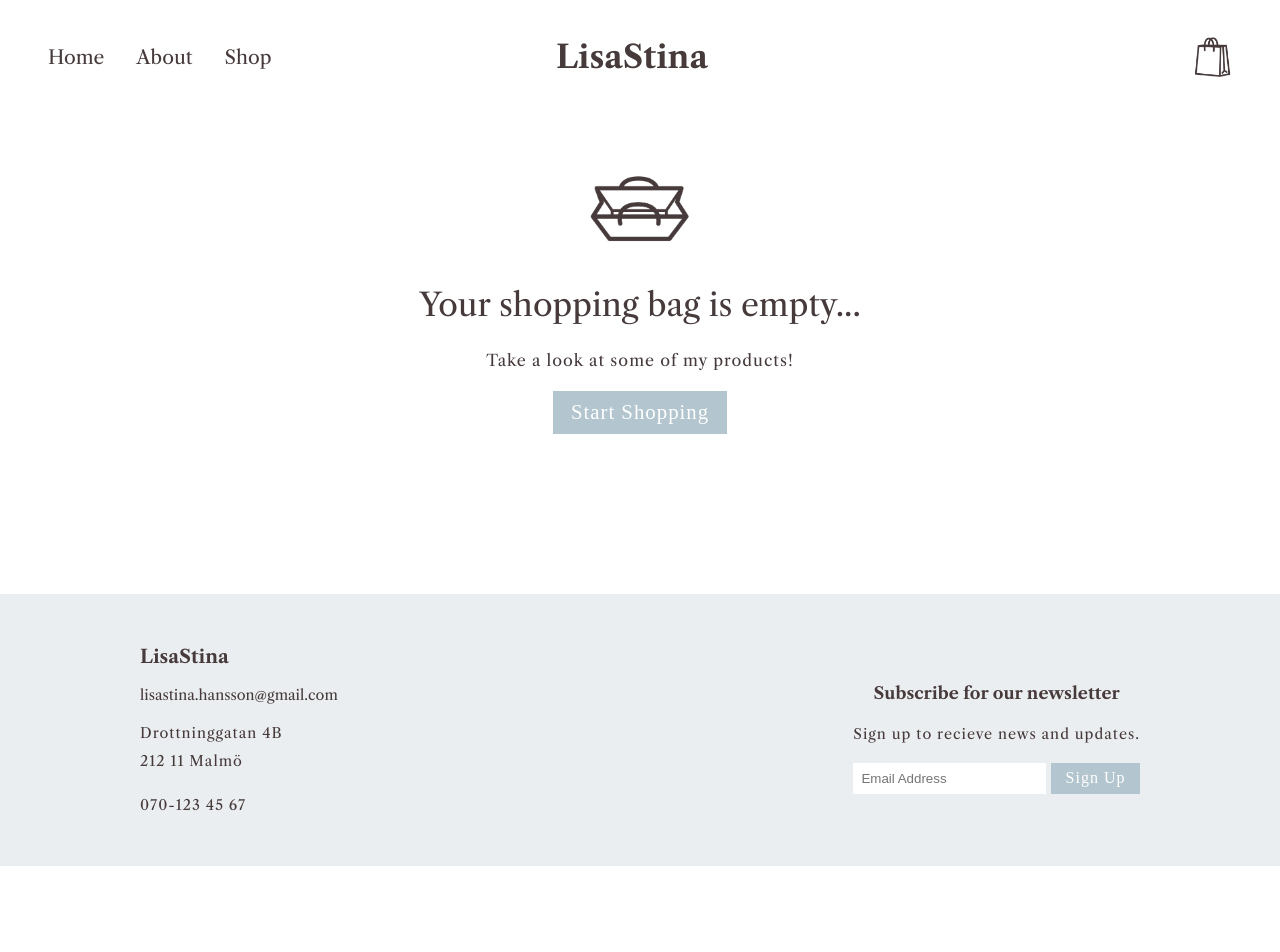
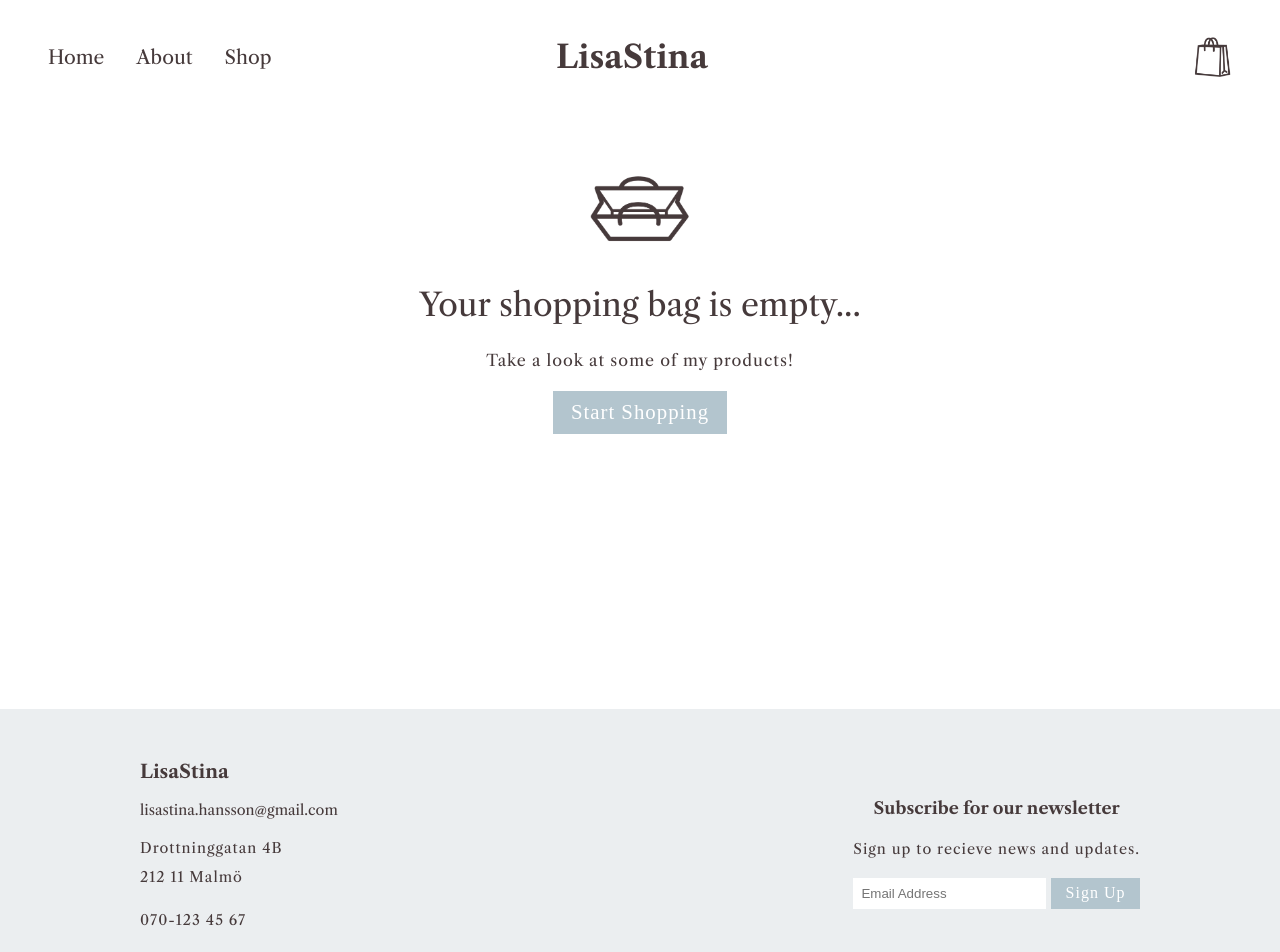
Before and after one commit to lisastina/webshop, a React (Create React App) app in the folder webshop/: page /checkout in a window 1280 px wide. Shown: the top 952 px of the page. Before the commit the page ends 866 px from the top, so only its background shows below. Built offline with nearby package versions, Linux system fonts and the light colour scheme; a web font is replaced by a local one.

Commit message:
Make footer stick to bottom of page

```diff
--- a/webshop/src/App.js
+++ b/webshop/src/App.js
@@ -18,13 +18,16 @@ function App() {
         <ProductContext>
           <CartContext>
             <Navbar />
+            <div className="site-container">
+
               <Route exact path="/" component={Home} />
-              <div className="site-container">
+              <div className="pages-container">
                 <Route exact path="/about" component={About} />
                 <Route exact path="/products" component={AllProducts} />
                 <Route exact path="/details/:id" component={ProductDetails} />
                 <Route exact path="/checkout" component={Checkout} />
               </div>
+            </div>
           </CartContext>
         </ProductContext>
         <Footer/>
--- a/webshop/src/css/Footer.module.css
+++ b/webshop/src/css/Footer.module.css
@@ -3,6 +3,7 @@
     background-color: #d5dcdf79;
     padding: 2rem 0;
     margin-top: 4rem;
+    min-height: 200px;
 }
 .footerContainer {
     max-width: 1000px;
--- a/webshop/src/css/Home.module.css
+++ b/webshop/src/css/Home.module.css
@@ -1,9 +1,6 @@
-
-
 .home img {
   width: 100vw;
 }
-
 .home .desc {
   text-align: center;
   margin: 5rem auto;
@@ -21,7 +18,6 @@
   font-size: 2rem;
   color: #463a3b;
 }
-
 .home .seeAll a:hover {
   color: rgb(141, 157, 165);
 }
--- a/webshop/src/index.css
+++ b/webshop/src/index.css
@@ -13,6 +13,9 @@ h1, h2, h3, h4, h5, h6, p {
   font-weight: 400;
 }
 .site-container {
+  min-height: calc(100vh - 200px - 115px);
+}
+.pages-container {
   max-width: 900px;
   padding: 0 50px;
   margin: auto;
--- a/webshop/src/pages/Home.js
+++ b/webshop/src/pages/Home.js
@@ -6,7 +6,7 @@ const Home = () => {
     return (
         <div className={style.home}>
             <img src="/assets/imgs/header.jpg" alt="header"/>
-            <div className="site-container">
+            <div className="pages-container">
                 <div className={style.desc}>
                     <h2>An exploration in color and texture.</h2>
                     <p>Lorem ipsum dolor sit amet, consectetur adipiscing elit, sed do eiusmod tempor incididunt ut labore et dolore magna aliqua. Venenatis tellus in metus vulputate eu scelerisque felis imperdiet. Euismod elementum nisi quis eleifend quam. Vitae ultricies leo integer malesuada. Eu augue ut lectus arcu bibendum at. Non curabitur gravida arcu ac tortor dignissim.</p>
```
